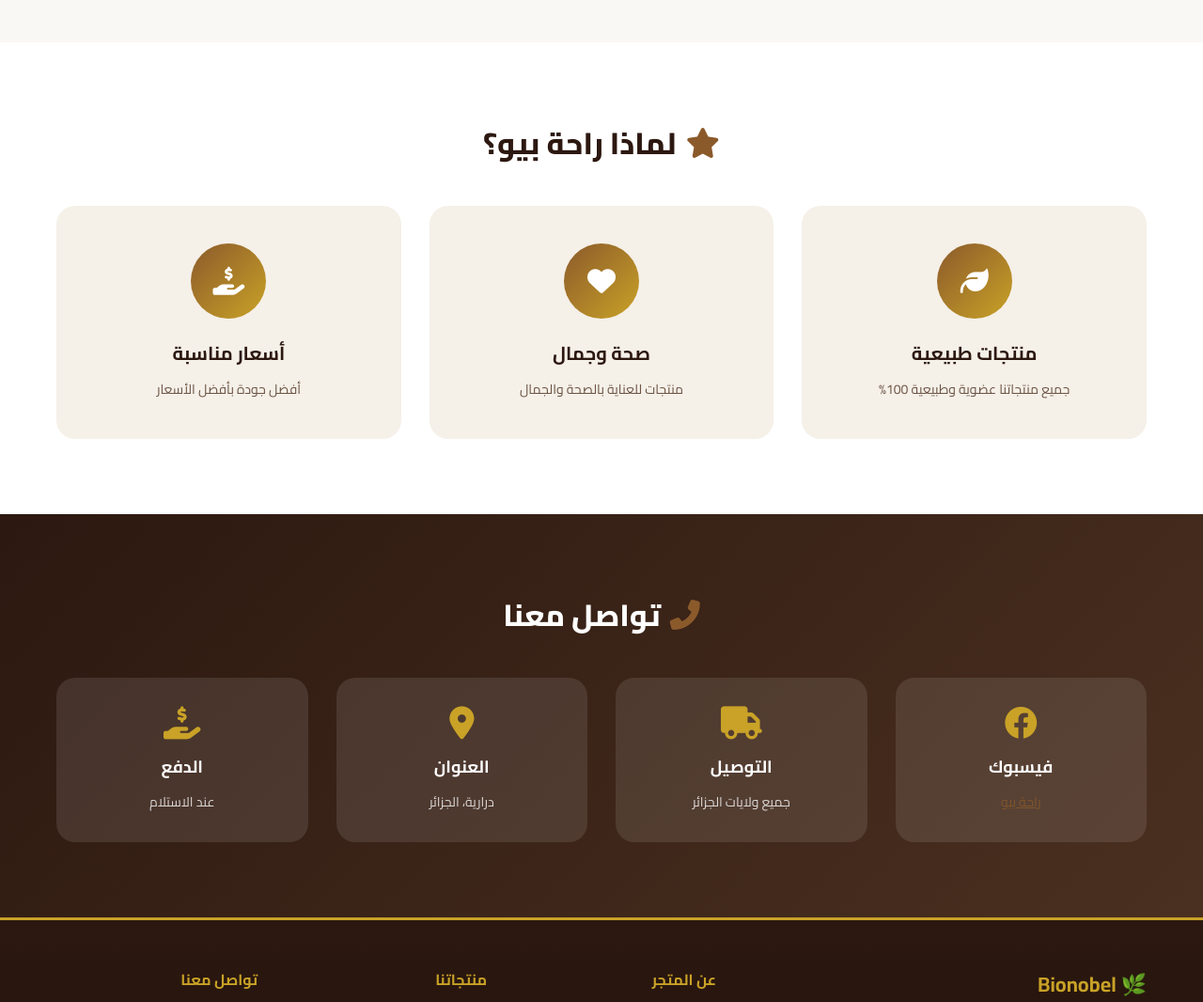
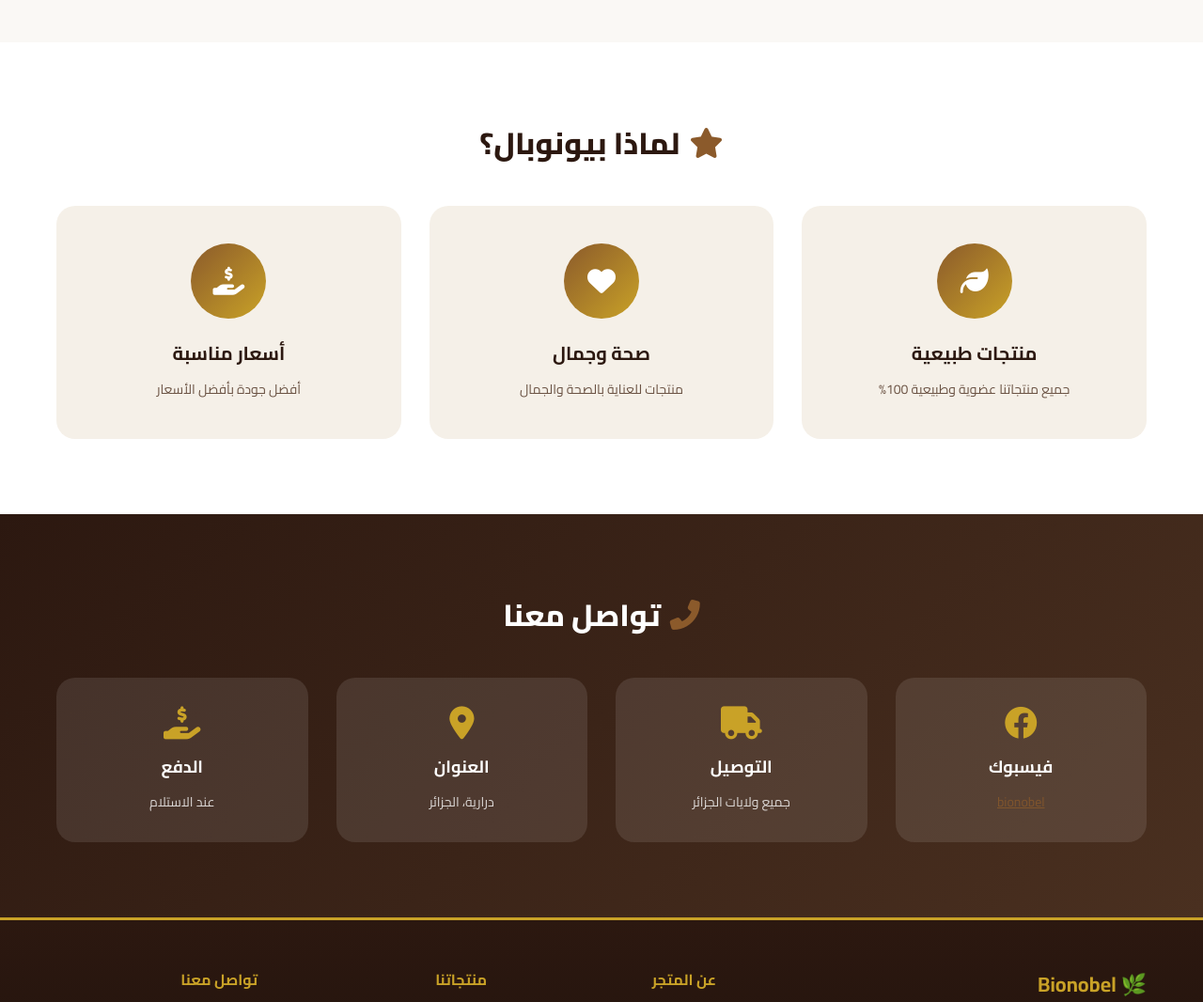
Before and after one commit to RaynOxFer/my-shop, a website: page public/index.html in a window 1280 px wide. Shown: the part 1080-2146 px from the top of the page at 94% size. Drawn offline with Linux system fonts and the light colour scheme; no server answers.

Commit message:
Update text and link for Bionobel section

```diff
--- a/public/index.html
+++ b/public/index.html
@@ -155,7 +155,7 @@
         <div class="container">
             <h2 class="section-title">
                 <i class="fas fa-star"></i>
-                لماذا راحة بيو؟
+                لماذا بيونوبال؟
             </h2>
             <div class="why-us-grid">
                 <div class="why-us-card">
@@ -194,7 +194,7 @@
                 <div class="contact-card">
                     <i class="fab fa-facebook"></i>
                     <h4>فيسبوك</h4>
-                    <p><a href="https://www.facebook.com/profile.php?id=61578299254849" target="_blank" style="color: var(--accent-color);">راحة بيو</a></p>
+                    <p><a href="https://www.facebook.com/profile.php?id=61578299254849" target="_blank" style="color: var(--accent-color);">bionobel</a></p>
                 </div>
                 <div class="contact-card">
                     <i class="fas fa-truck"></i>
```
